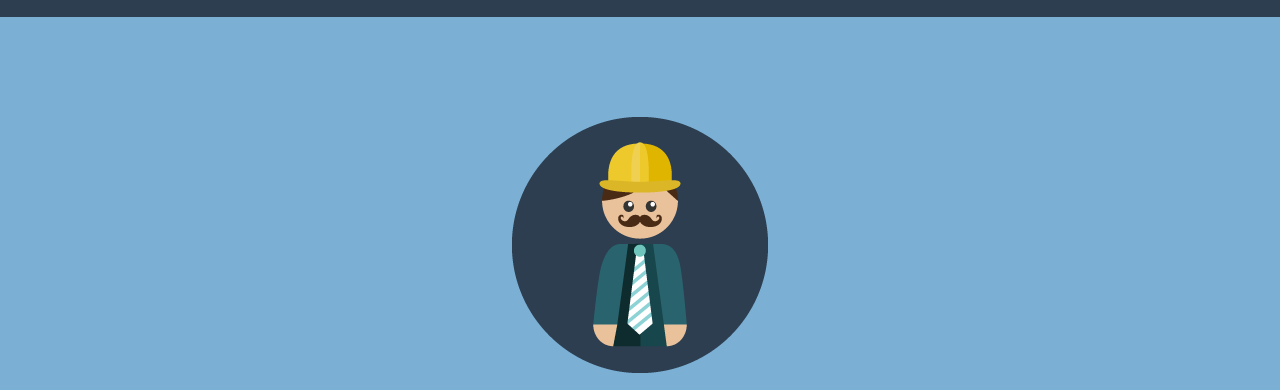
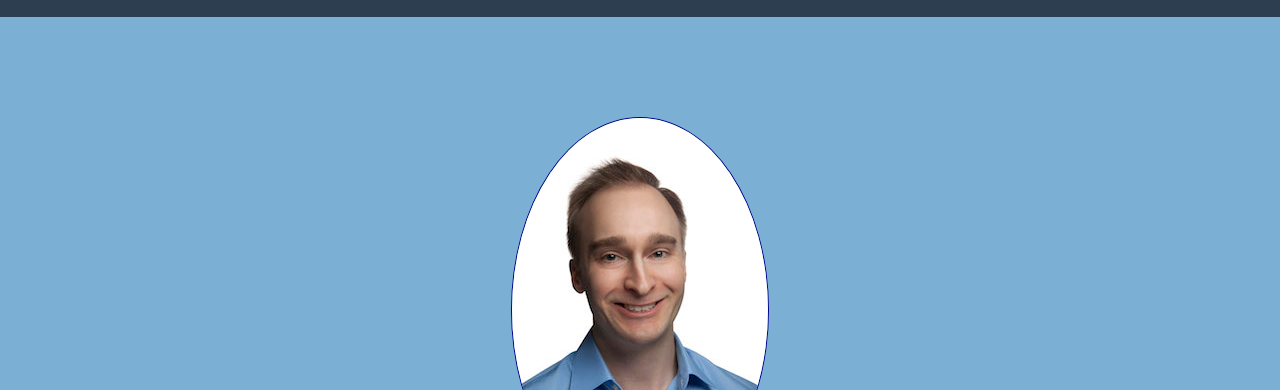
Before and after one commit to JameyMcAuliffe/JameyMcAuliffe.github.io, a website: page index.html in a window 1280 px wide. Shown: the part 83-473 px from the top of the page. Drawn offline with nearby package versions, Linux system fonts and the light colour scheme.

Commit message:
added my picture

```diff
--- a/css/freelancer.css
+++ b/css/freelancer.css
@@ -66,6 +66,10 @@ hr.star-primary:after {
 }
 .img-centered {
   margin: 0 auto;
+}
+.my-pic {
+  border-radius: 50%;
+  border: 1px solid darkblue;
 }
 header {
   text-align: center;
@@ -208,7 +212,6 @@ section.success {
   margin: 0 auto;
 }
 #portfolio .portfolio-item .portfolio-link .caption {
-  /*background: rgba(24, 188, 156, 0.9);*/
   background: rgba(123, 175, 212, 0.9);
   position: absolute;
   width: 100%;
--- a/index.html
+++ b/index.html
@@ -71,7 +71,7 @@
         <div class="container">
             <div class="row">
                 <div class="col-lg-12">
-                    <img class="img-responsive" src="img/profile.png" alt="">
+                    <img class="img-responsive my-pic" src="img/me.jpg" alt="">
                     <div class="intro-text">
                         <span class="name">Jamey McAuliffe</span>
                         <hr class="star-light">
--- a/package.json
+++ b/package.json
@@ -23,5 +23,8 @@
   "repository": {
     "type": "git",
     "url": "https://github.com/BlackrockDigital/startbootstrap-freelancer.git"
+  },
+  "dependencies": {
+    "express": "^4.14.0"
   }
 }
```
Also changed, not shown: img/me.jpg (added).
